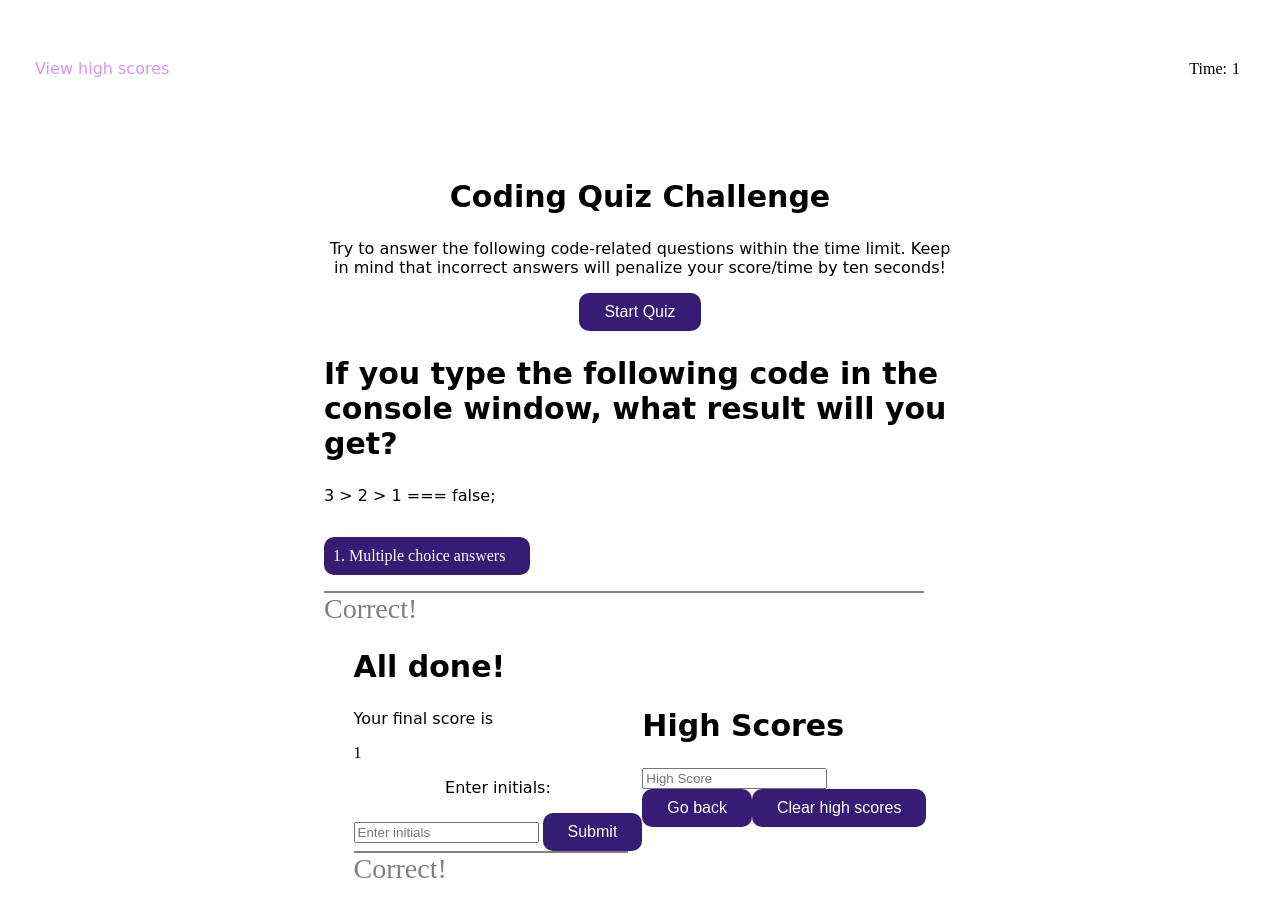
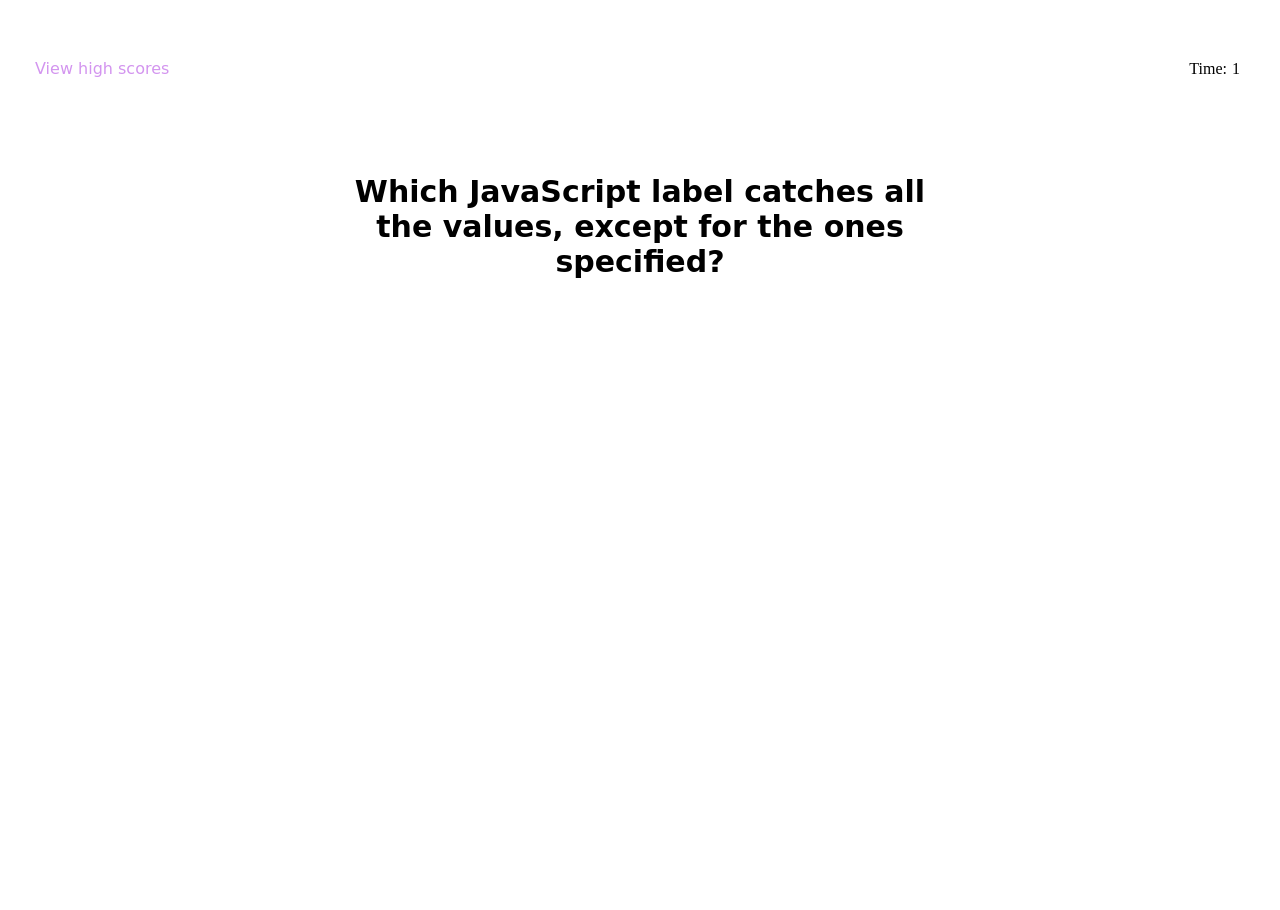
Before and after one commit to joesen-dev/code-quiz, a plain HTML site: page index.html in a window 1280 px wide. Both pictures are taken after a click on the button "Start Quiz". After the commit the page ends 800 px from the top, so only its background shows below. Drawn offline with Linux system fonts and the light colour scheme.

Commit message:
print questions

```diff
--- a/assets/css/style.css
+++ b/assets/css/style.css
@@ -76,6 +76,7 @@ p {
     border-radius: 10px;
     display: flex;
     justify-content: flex-start;
+    margin: 3px;
 }
 .notify {
     font-size: 28px;
--- a/assets/js/script.js
+++ b/assets/js/script.js
@@ -1,11 +1,98 @@
-var questions = [
+answerIdCounter = 0;
+
+var mainEl = document.querySelector("#page-content");
+var formEl = document.querySelector("#wrapper");
+var buttonDivEl = document.querySelector("#answers-div")
+
+// STORE QUESTIONS with correct answer
+var questionsAry = [
     {
         question: "If you type the following code in the console window, what result will you get?\n3 > 2 > 1 === false;",
         answer: "True"
+    },
+    {
+        question: "JavaScript is a ___ -side programming language.",
+        answer: "Both"
+    },
+    {
+        question: "Which JavaScript label catches all the values, except for the ones specified?",
+        answer: "Default"
+    },
+];
+
+// STORE ANSWERS
+var answersAry = [
+    {
+    // Question # 1
+    q1Answer1: "True",
+    q1Answer2: "False"
+    },
+    {
+    // Question # 2
+    q2Answer1: "Client",
+    q2Answer2: "Server",
+    q2Answer1: "Both",
+    q2Answer2: "None",
+    },
+    {
+    // Question # 3
+    q3Answer1: "Catch",
+    q3Answer2: "Label",
+    q3Answer1: "Try",
+    q3Answer2: "Default"
     }
 ];
+
 var score = 0;
 
-for( var i = 0; i < questions.length; i++) {
+
+var questionsGenerator = function() {
+    // formEl.innerHTML = "";
+    debugger;
+
+    for(var i = 0; i < questionsAry.length; i++) {
+        // ON START QUIZ CLICK = replace form element
+        formEl.innerHTML = ""
+        buttonDivEl.innerHTML = ""
+        var quizQuestion = questionsAry[i].question;
+        console.log(quizQuestion)
+
+        // This block creates a new question
+        var questionDivEl = document.createElement("div");
+        questionDivEl.setAttribute("id", "question-div");
+        formEl.appendChild(questionDivEl);
+        var h1El = document.createElement("h1");
+        h1El.className = "question";
+        questionDivEl.appendChild(h1El);
+        formEl.innerHTML =
+            "<h1>" + questionsAry[i].question + "</h1>"
+
+        //TODO: make this  create container for answers
+        var answerButtonEl = document.createElement("button");
+        console.log(answerButtonEl);
+        answerButtonEl.className = "answers"
+        answerButtonEl.setAttribute("id", answerIdCounter);
+        console.log(answerButtonEl);
+        buttonDivEl.appendChild(answerButtonEl);
+        console.log(buttonDivEl)
+        answerButtonEl.innerHTML =
+            "<button class='answers'>" + answersAry[i] + "</button>" +
+            "<button class='answers'>" + answersAry[i] + "</button>"
+        console.log(answerButtonEl);
+
+        answerIdCounter++;
+    }
+}
+var quizFormHandler = function(event) {
+    event.preventDefault();
+    console.log("clicked");
+
+    // if clicked run a new function
+    questionsGenerator();
+    // createQuestionEl()
+    // debugger;
 
 }
+
+// Start Quiz
+mainEl.addEventListener("submit", quizFormHandler);
--- a/index.html
+++ b/index.html
@@ -17,19 +17,19 @@
     </header>
 
     <main class="page-content" id="page-content">
-        <section class="form-wrapper">
-            <form>
-                <h1 class="quiz-title">Coding Quiz Challenge</h1>
-                <p>
+        <form class="form-wrapper" id="wrapper">
+            <div id="question-div">
+                <h1 class="quiz-title" id="title" name="quiz-header">Coding Quiz Challenge</h1>
+                <p id="description">
                     Try to answer the following code-related questions within the time limit.
                     Keep in mind that incorrect answers will penalize your score/time by ten seconds!
                 </p>
+            </div>
+            <div id="answers-div">
+                <button class="btn" name="start-quiz" type="submit" id="start">Start Quiz</button>
+            </div>
             </form>
-            <div>
-                <button class="btn" id="start-quiz" type="submit">Start Quiz</button>
-            </div>
-        </section>
-        <section class="form-wrapper">
+        <!-- <section class="form-wrapper">
             <form class="question" id="form-question">
                 <div class="quiz-title">
                     <h2>
@@ -39,13 +39,20 @@
                 </div>
             </form>
             <div class="answers-container">
-                <ol class="answers" id="answer-items">
-                    <li>Multiple choice answers</li>
+                <ol>
+                    <li class="answers" id="answer-items">
+                        Multiple choice answers
+                    </li>
+                    <li class="answers" id="answer-items">
+                        Multiple choice answers
+                    </li>
                 </ol>
             </div>
             <div class="notify" id="notify-result">Correct!</div>
-        </section>
-        <section class="form-wrapper">
+        </section> -->
+
+
+        <!-- <section class="form-wrapper">
             <form class="question notify-score-container" id="form-question">
                 <div class="quiz-title score-title">
                     <h2>All done!</h2>
@@ -71,7 +78,7 @@
                 <button class="btn" id="go-back" type="submit">Go back</button>
                 <button class="btn" id="clear-score" type="submit">Clear high scores</butt
             </div>
-        </section>
+        </section>         -->
      </main>
     <script src="./assets/js/script.js"></script>
 </body>
```
